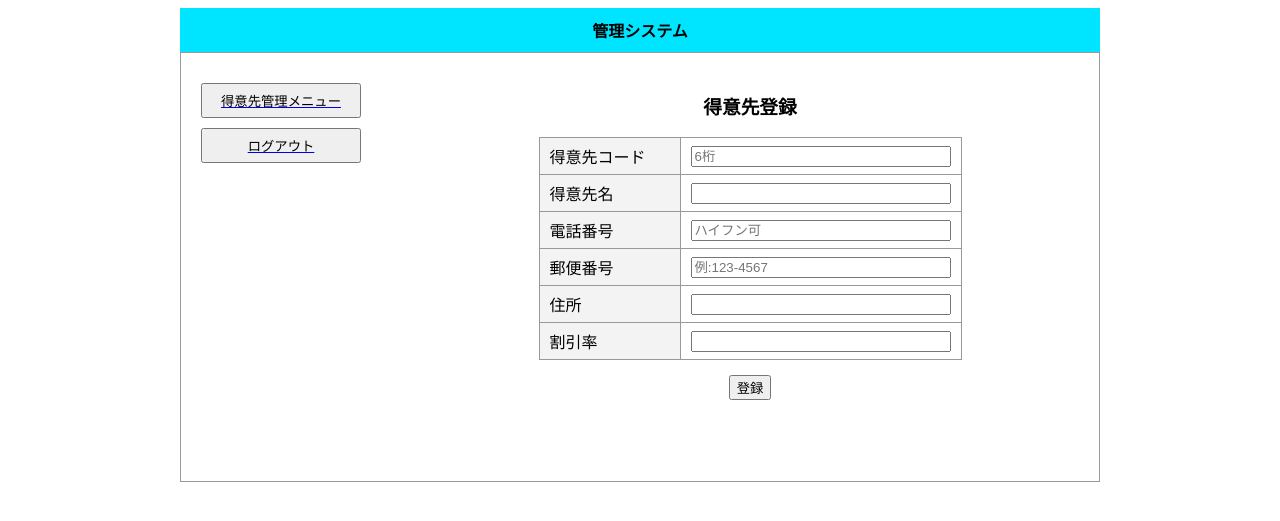
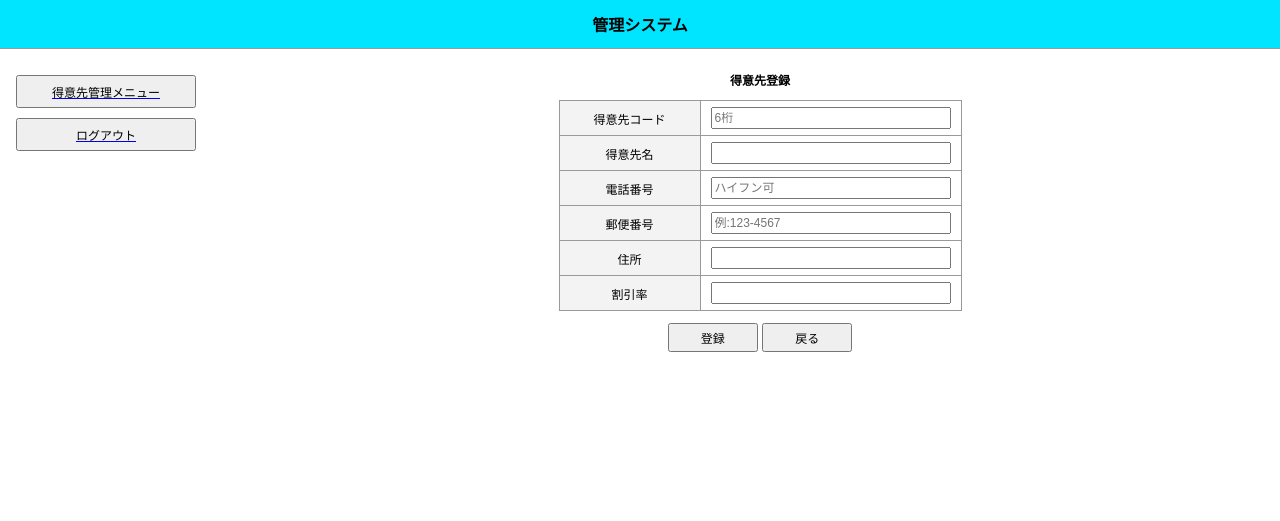
Before and after one commit to ibuki1204/django_system, a Django app: page /customer/regist/ in a window 1280 px wide. Shown: the top 521 px of the page. Run offline with Django 4.2, Linux system fonts and the light colour scheme; the visitor is signed in with stand-in values (Sample User, id 1).

Commit message:
ui改善

```diff
--- a/django_project/psys/templates/psys/customer_regist.html
+++ b/django_project/psys/templates/psys/customer_regist.html
@@ -1,105 +1,11 @@
-<!DOCTYPE html>
-<html>
-<head>
-  <meta charset="UTF-8">
-  <title>得意先登録</title>
-  <style>
-    /* 全体枠 */
-    .wrapper { width: 920px; margin: 0 auto; }
+{% extends "psys/base.html" %}
 
-    /* 上部の帯（仕様書の「管理システム」） */
-    .header {
-      background: #00e5ff;
-      padding: 10px;
-      text-align: center;
-      font-weight: bold;
-    }
+{% block title %}得意先登録{% endblock %}
+{% block page_title %}得意先登録{% endblock %}
 
-    /* 画面の枠（仕様書の大きい枠） */
-    .content {
-      border: 1px solid #999;
-      height: 430px;
-      padding: 20px;
-      box-sizing: border-box;
-    }
+{# 左メニューは「得意先管理メニュー / ログアウト」でOKなので上書き不要 #}
 
-    /* 左ボタンエリア */
-    .left-menu {
-      float: left;
-      width: 180px;
-    }
-    .left-menu .btn {
-      display: block;
-      width: 160px;
-      margin: 10px 0;
-      padding: 6px 0;
-    }
-
-    /* 中央エリア */
-    .main {
-      margin-left: 220px;
-    }
-
-    /* 入力表 */
-    table.form-table {
-      border-collapse: collapse;
-      margin: 0 auto;
-    }
-    table.form-table td {
-      border: 1px solid #999;
-      padding: 6px 10px;
-      vertical-align: middle;
-    }
-    table.form-table td.label {
-      background: #f3f3f3;
-      width: 120px;
-    }
-    table.form-table input,
-    table.form-table select,
-    table.form-table textarea {
-      width: 260px;
-      box-sizing: border-box;
-    }
-
-    /* 登録ボタン */
-    .btn-area {
-      text-align: center;
-      margin-top: 15px;
-    }
-
-    /* メッセージ */
-    .msg {
-      text-align: center;
-      color: red;
-      margin: 8px 0;
-    }
-  </style>
-</head>
-<body>
-
-<div class="wrapper">
-  <div class="header">管理システム</div>
-
-  <div class="content">
-    <!-- 左：ボタン（仕様書：得意先管理メニュー / ログアウト） -->
-    <div class="left-menu">
-      <a href="{% url 'customer_management_menu' %}">
-        <button type="button" class="btn">得意先管理メニュー</button>
-      </a>
-
-      <a href="{% url 'logout' %}">
-        <button type="button" class="btn">ログアウト</button>
-      </a>
-    </div>
-
-    <!-- 中央：登録フォーム -->
-    <div class="main">
-      <h3 style="text-align:center;">得意先登録</h3>
-
-      {% for message in messages %}
-        <p class="msg">{{ message }}</p>
-      {% endfor %}
-
+{% block content %}
 <form method="post">
   {% csrf_token %}
 
@@ -132,13 +38,11 @@
 
   <div class="btn-area">
   <button type="submit" name="regist">登録</button>
-        </div>
-      </form>
+
+  <a href="{% url 'customer_management_menu' %}">
+    <button type="button">戻る</button>
+  </a>
 </div>
 
-    <div style="clear:both;"></div>
-  </div>
-</div>
-
-</body>
-</html>
+</form>
+{% endblock %}
--- a/django_project/psys/views.py
+++ b/django_project/psys/views.py
@@ -57,8 +57,8 @@ def customer_regist(request):
             customer = form.save(commit=False)
             customer.delete_flag = 0
             customer.save()
-            messages.success(request, "得意先を登録しました")
-            return redirect("customer_list")
+            messages.success(request, "登録が完了しました。")
+            return redirect("customer_regist")
         else:
             messages.error(request, "入力に誤りがあります")
     else:
```
Also changed, not shown: django_project/psys/templates/psys/customer_delete.html (+58 -27 lines), django_project/psys/templates/psys/customer_delete_select.html (+16 -20 lines). Lines whose indentation alone changed are shown as unchanged.
